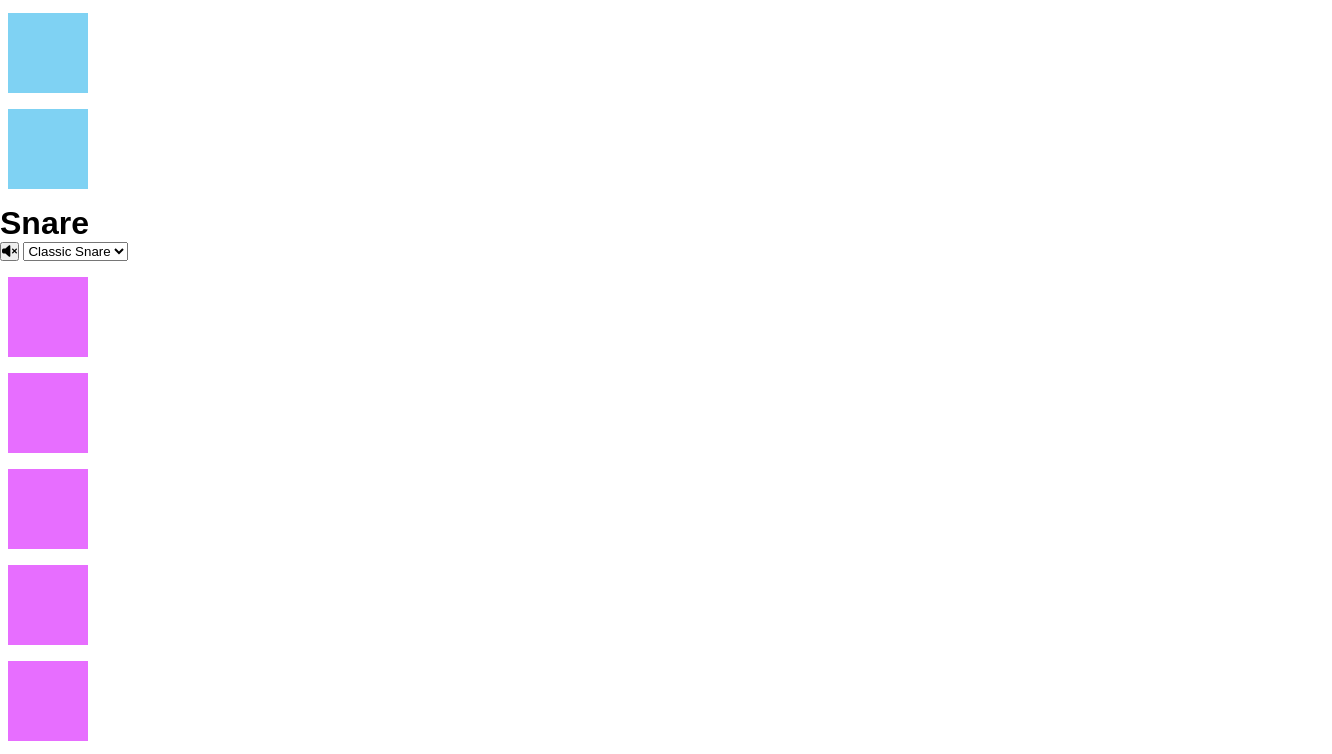
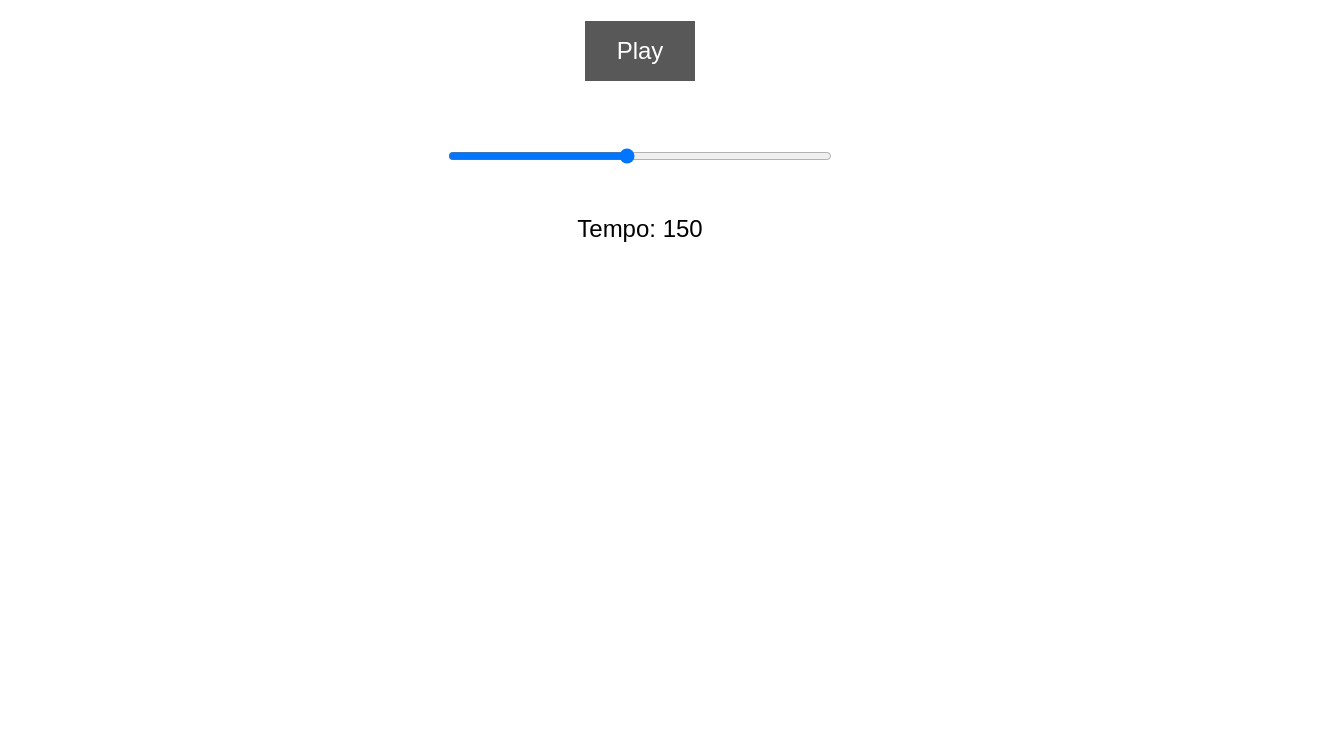
Before and after one commit to DennisThicklinJr/BeatmakerLesson, a plain HTML site: page index.html in a window 1280 px wide. Shown: the part 635-1389 px from the top of the page, 1332 px wide, since content can reach past the window. After the commit the page ends 958 px from the top, so only its background shows below. Drawn offline with Linux system fonts and the light colour scheme.

Commit message:
added html and css, started adding js

```diff
--- a/index.html
+++ b/index.html
@@ -94,7 +94,15 @@
           <div class="pad hihat-pad b7"></div>
         </div>
       </div>
+      <button class="play">Play</button>
+      <div class="tempo">
+        <input type="range" class="tempo-slider" max="300" min="20" value="150">
+        <p>Tempo: <span class="tempo-number">150</span></p>
+      </div>
     </div>
+    <audio src="./allSounds/kick-classic.wav" class="kick-sound"></audio>
+    <audio src="./allSounds/snare-acoustic01.wav" class="snare-sound"></audio>
+    <audio src="./allSounds/hihat-acoustic01.wav" class="hihat-sound"></audio>
   </body>
   <script src="script.js"></script>
 </html>
--- a/script.js
+++ b/script.js
@@ -0,0 +1,11 @@
+class Drumkit{
+    constructor(){
+        this.pads = document.querySelector('.pad');
+        this.playButton = document.querySelector('.play');
+        this.kickAudio = document.querySelector('.kick-sound');
+        this.snareAudio = document.querySelector('.snare-sound');
+        this.hihatAudio = document.querySelector('.hihat-sound');
+        this.index = 0;
+        this.bpm = 150;
+    }
+}
--- a/style.css
+++ b/style.css
@@ -31,3 +31,107 @@ i, svg{
 .hihat-pad{
     background: rgb(255, 171, 92);
 }
+
+.kick-pad.active{
+    background: rgb(9, 154, 214);
+}
+.snare-pad.active{
+    background: rgb(164, 0, 197);
+}
+.hihat-pad.active{
+    background: rgb(201, 97, 0);
+}
+
+.sequencer{
+    display: flex;
+    align-items: center;
+    min-height: 100vh;
+    flex-direction: column;
+    justify-content: center;
+}
+
+.hihat-track,
+.snare-track,
+.kick-track{
+    display: flex;
+    align-items: center;
+    width: 70%;
+    justify-content: space-between;
+    margin-top: 5rem;
+}
+
+.kick, .snare, .hihat{
+    display: flex;
+}
+
+.controls{
+    display: flex;
+    justify-content: space-between;
+    align-items: center;
+    flex: 1;
+    margin: 0 2rem;
+}
+
+.controls button{
+    padding: 1rem;
+    border: none;
+    background: rgb(107, 107, 107);
+    color: white;
+    font-size: 1rem;
+    cursor: pointer;
+    transition: all 0.5s ease;
+}
+
+.pad{
+    transition: all 0.5s ease;
+}
+
+.play{
+    padding: 1rem 2rem;
+    font-size: 1.5rem;
+    background: rgb(88, 88, 88);
+    color: white;
+    border: none;
+    cursor: pointer;
+    margin-top: 5rem;
+}
+
+select{
+    padding: 1rem;
+    font-size: 1rem;
+    margin-left: 1rem;
+}
+
+.mute.active{
+    background: rgb(190, 190, 190);
+}
+
+.tempo{
+    margin: 3rem;
+    width: 30%;
+}
+
+.tempo-slider{
+    padding: 0.2rem;
+    margin: 1rem 0rem;
+    width: 100%;
+    position: relative;
+    background: rgb(88, 88, 88);
+    cursor: pointer;
+    border-radius: 1rem;
+}
+
+.tempo p{
+    font-size: 1.5rem;
+    margin: 2rem;
+    text-align: center;
+}
+
+@keyframes playTrack{
+    from{
+        transform: scale(1);
+    }
+    to{
+        transform: scale(1.2);
+    }
+}
```
